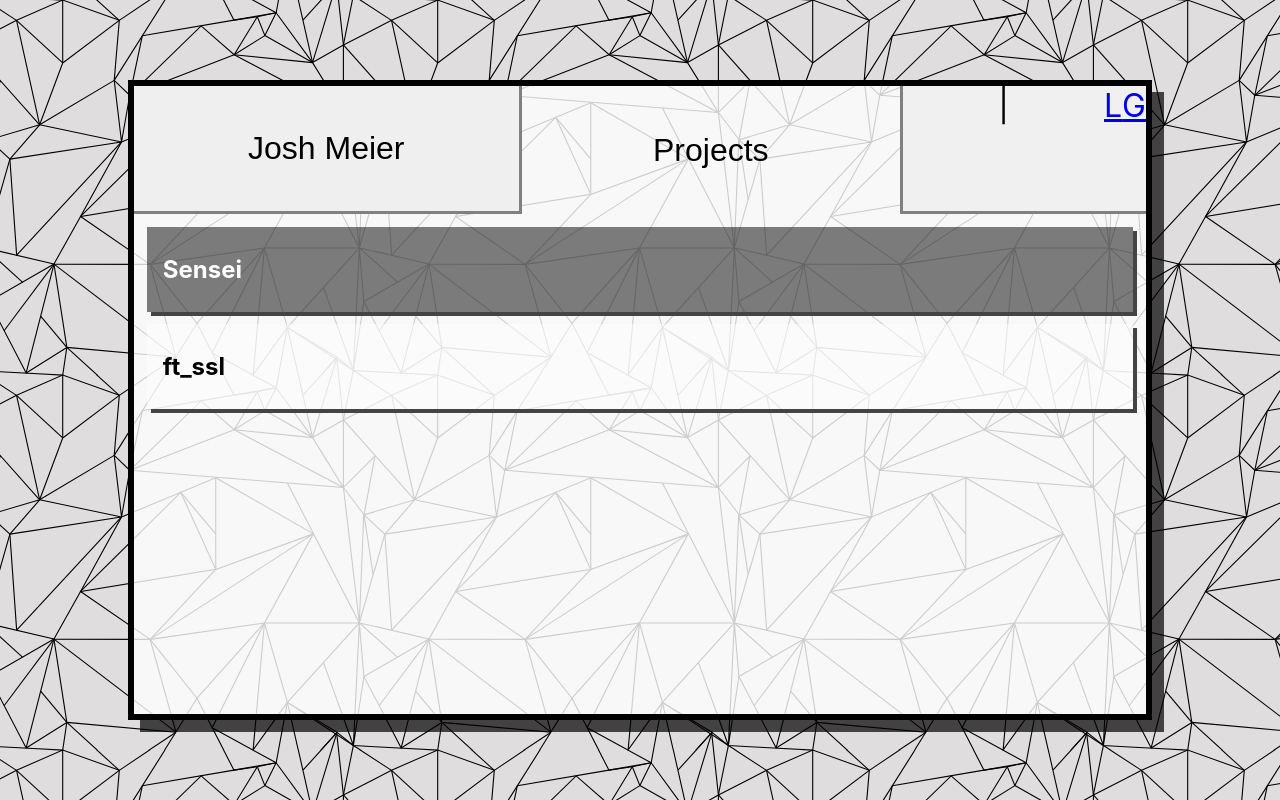
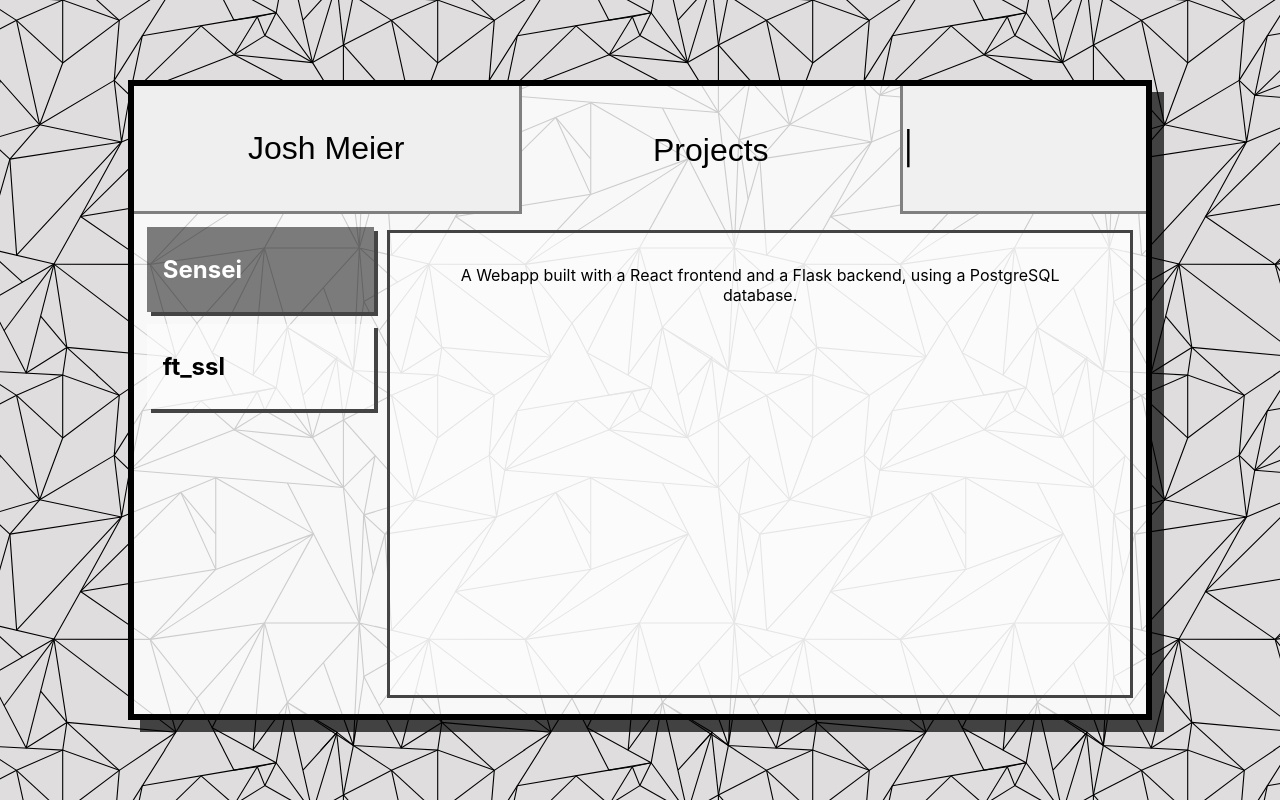
Before and after one commit to fakejoshmeier/resume, a React (Create React App) app: page / in a window 1280 px wide. Both pictures are taken after a click on the button "Projects". Built offline with nearby package versions, Linux system fonts and the light colour scheme.

Commit message:
Grid working correctly.  Need to fix icon functionality

```diff
--- a/package.json
+++ b/package.json
@@ -3,7 +3,12 @@
   "version": "0.1.0",
   "private": true,
   "dependencies": {
+    "@fortawesome/fontawesome-svg-core": "^1.2.8",
+    "@fortawesome/free-solid-svg-icons": "^5.5.0",
+    "@fortawesome/react-fontawesome": "^0.1.3",
+    "i": "^0.3.6",
     "json-loader": "^0.5.7",
+    "npm": "^6.4.1",
     "package.json": "^2.0.1",
     "react": "^16.6.3",
     "react-dom": "^16.6.3",
--- a/src/components/Main.js
+++ b/src/components/Main.js
@@ -1,4 +1,6 @@
 import React, { Component } from 'react';
+import { FontAwesomeIcon } from '@fortawesome/react-fontawesome';
+
 import AboutMe from './AboutMe';
 import ProjectList from './ProjectList';
 
@@ -24,7 +26,7 @@ const Header = ({ tab, callback }) => (
 		<button className={  tab === 1 ? 'meTabS' : 'meTab' } onClick={ tab === -1 ? () => callback() : 0 }>Josh Meier</button>
 		<button className={  tab === -1 ? 'projTabS' : 'projTab' } onClick={ tab === 1 ? () => callback() : 0 }>Projects</button>
 		<span className='icons'>
-			<a className='linkIcon' href="https://github.com/fakejoshmeier">G</a> | <a className='linkIcon' href="https://www.linkedin.com/in/joshua-meier2/">L</a>
+			<a className='linkIcon' icon={['fab', 'github-square']} href="https://github.com/fakejoshmeier"/> | <a className='linkIcon' icon={['fab', 'linkedin']} href="https://www.linkedin.com/in/joshua-meier2/"/>
 		</span>
 		</nav>
 	</header>
@@ -62,6 +64,7 @@ class Main extends Component {
 						selected={ this.state.selected }
 						callback={ (idx)  => this.changeSelected(idx) }
 					/>
+					<p className='projectInfo'>{ projects[this.state.selected].description }</p>
 					</div>}
 			</div>
 		)
--- a/src/components/styles/Main.css
+++ b/src/components/styles/Main.css
@@ -11,6 +11,7 @@
 }
 
 .tabBar {
+	grid-row: 1;
 	width:100%;
 }
 
@@ -38,6 +39,8 @@
 }
 
 .icons {
+	display: flex;
+	align-items: center;
 	background-color:rgb(240, 240, 240);
 	border: none;
 	border-bottom: solid grey;
@@ -49,9 +52,8 @@
 	float: right;
 }
 
-.infoContainer {
-	display: flex;
+.projectContainer {
+	grid-row: 2;
+	grid-template-columns: 25% auto;
+	display: grid;
 }
-
-.projectContainer {
-}
--- a/src/components/styles/ProjectList.css
+++ b/src/components/styles/ProjectList.css
@@ -17,6 +17,7 @@ aside {
 	cursor: pointer;
 	overflow: hidden;
 	box-shadow: 0.25em 0.25em #444;
+	grid-column: 0/ 1;
 }
 
 .listItem {
@@ -27,3 +28,13 @@ aside {
 	background-color: rgba(0, 0, 0, .5);
 	color: white;
 }
+
+.projectInfo {
+	grid-column: 2;
+	background-color: rgba(255, 255, 255, .5);
+	margin-right: 0.8em;
+	border: solid #444;
+	padding-top: 2em;
+	padding-left: 2em;
+	padding-right: 2em;
+}
--- a/src/index.js
+++ b/src/index.js
@@ -3,4 +3,11 @@ import ReactDOM from 'react-dom';
 import './index.css';
 import App from './App/App';
 
+import { fab } from '@fortawesome/free-brands-svg-icons';
+import { far } from '@fortawesome/free-regular-svg-icons';
+import { fas } from '@fortawesome/free-solid-svg-icons';
+import { library } from '@fortawesome/fontawesome-svg-core';
+
+library.add(fab, far, fas);
+
 ReactDOM.render(<App />, document.getElementById('root'));
```
Also changed, not shown: 1 other file (tests, documents, lock files or other folders).
